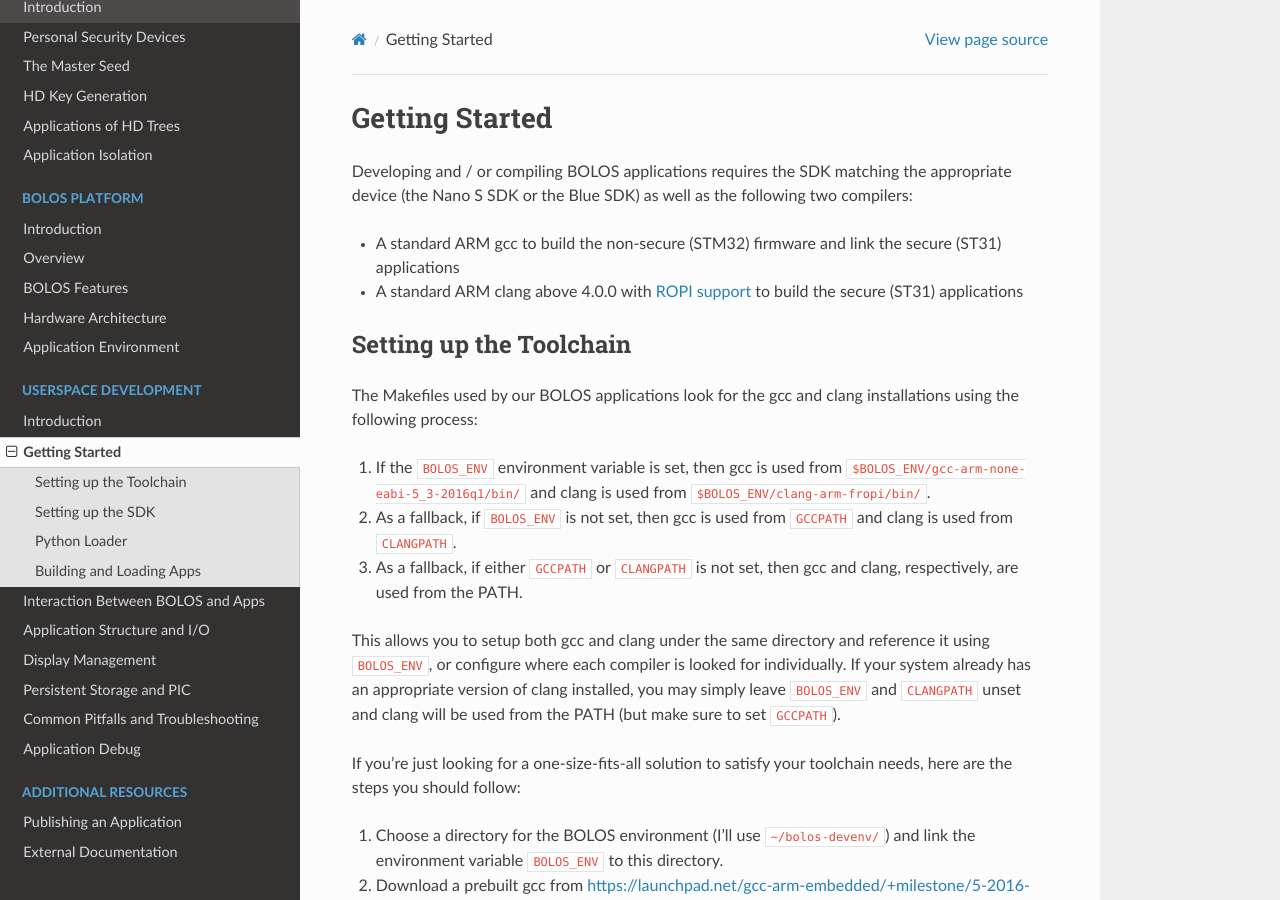
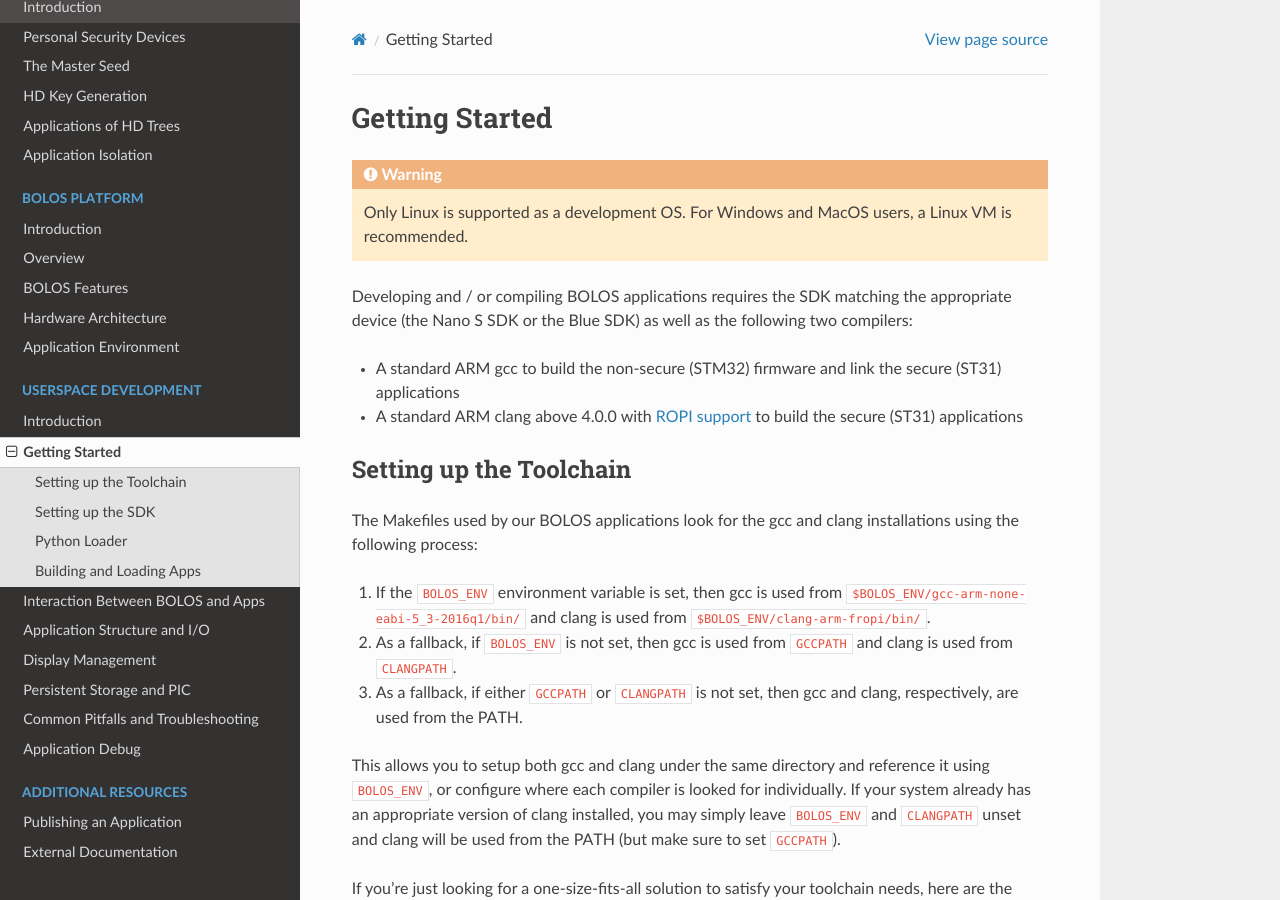
Before and after one commit to LedgerHQ/ledger-dev-doc, a Sphinx documentation site: the page built from source/userspace/getting_started.rst, in a window 1280 px wide and 900 px high. Built offline with Sphinx 7.4.7 and the Read the Docs theme 2.0.0, drawn with Linux system fonts in a browser that asks for light colours.

Commit message:
MacOS & Windows warning for devs

```diff
--- a/source/userspace/getting_started.rst
+++ b/source/userspace/getting_started.rst
@@ -1,5 +1,9 @@
 Getting Started
 ===============
+
+.. warning::
+
+   Only Linux is supported as a development OS. For Windows and MacOS users, a Linux VM is recommended.
 
 Developing and / or compiling BOLOS applications requires the SDK matching the
 appropriate device (the Nano S SDK or the Blue SDK) as well as the following two
```
